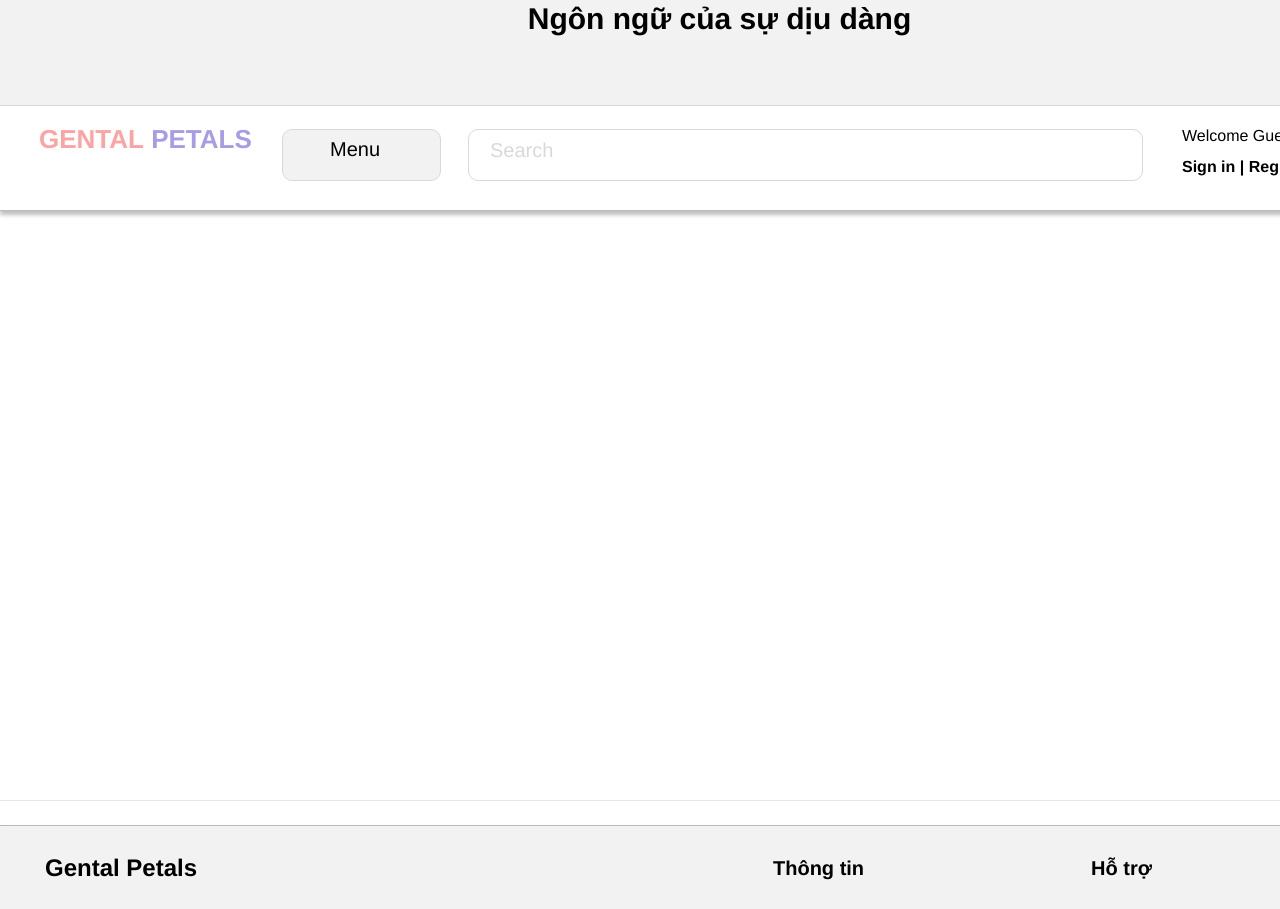
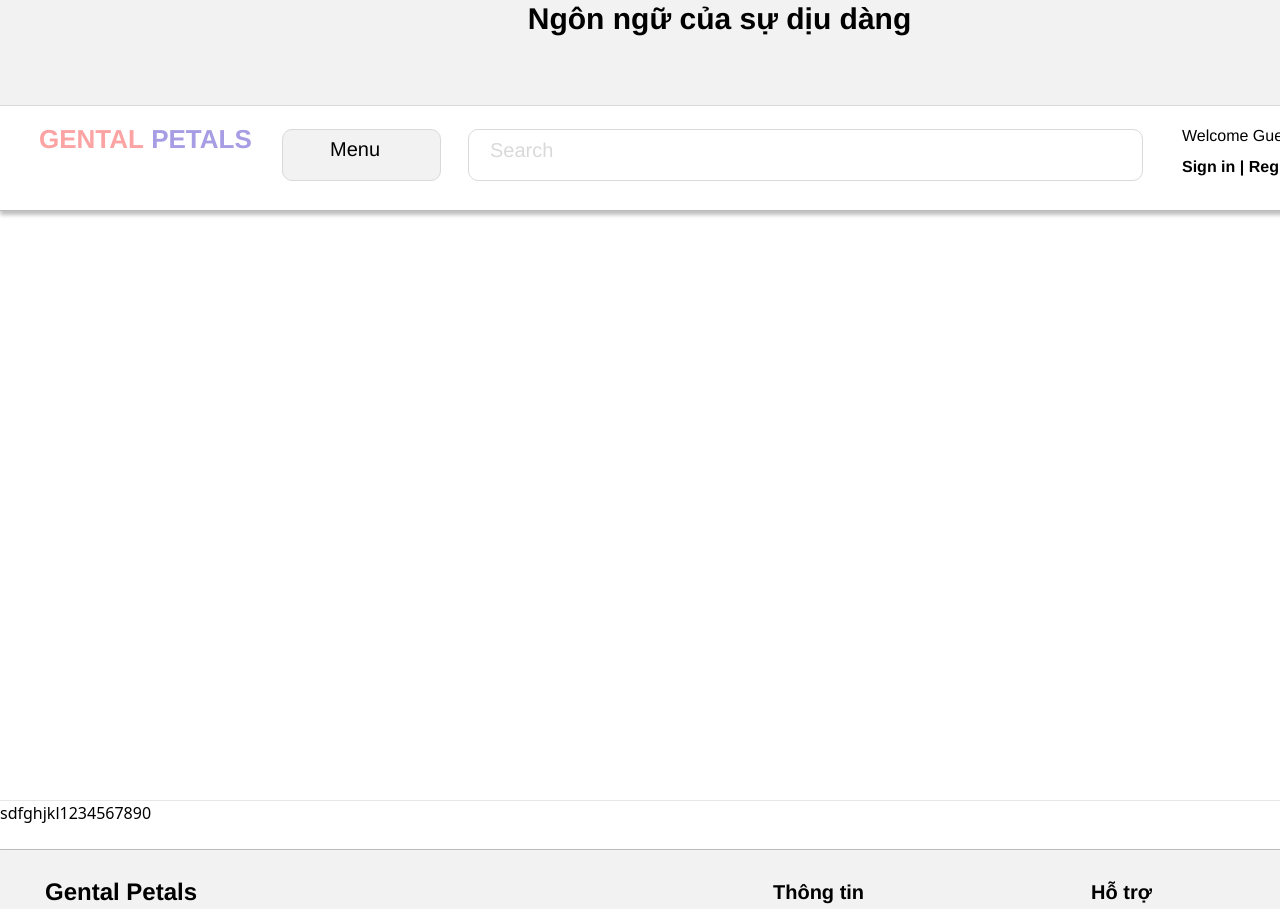
Before and after one commit to SainuEsrever/gentlepetals-client, an Angular app: page / in a window 1280 px wide. Shown: the top 909 px of the page. Built offline with nearby package versions, Linux system fonts and the light colour scheme.

Commit message:
my first commit

```diff
--- a/src/app/app.component.html
+++ b/src/app/app.component.html
@@ -2,6 +2,6 @@
 
 <hr>
 
-
+<h1>sdfghjkl1234567890</h1>
 <br>
 <app-footer></app-footer>
```
